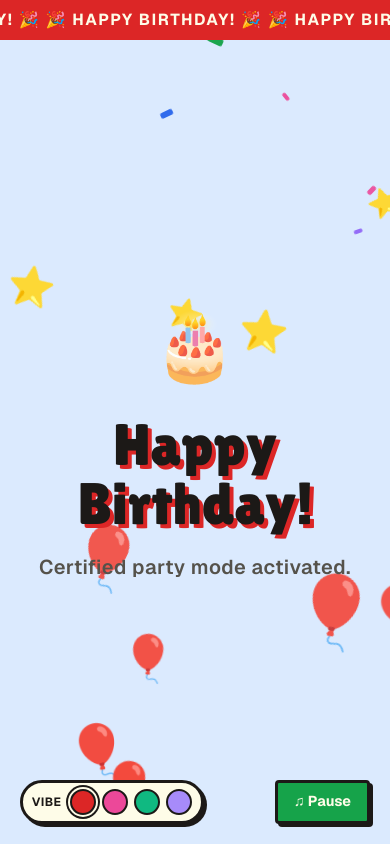
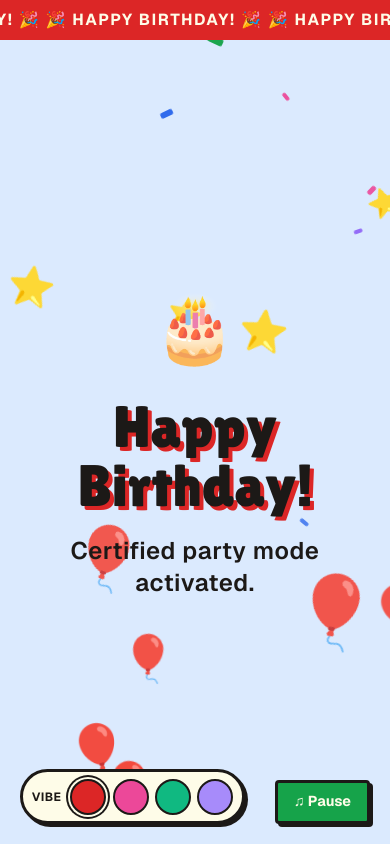
Before and after one commit to rplasc/birthday-site, a Next.js app: page / in a window 390 px wide. Both pictures are taken after a click on the button "Yes". Built offline with nearby package versions, Linux system fonts and the light colour scheme.

Commit message:
Matched marquee to the different themes and polished mobile padding

```diff
--- a/src/app/globals.css
+++ b/src/app/globals.css
@@ -455,7 +455,7 @@ body {
   cursor: pointer;
   text-decoration: underline;
   text-underline-offset: 3px;
-  padding: 0.25rem;
+  padding: 0.6rem 0.25rem;
   transition: color 0.1s;
 }
 
@@ -481,8 +481,8 @@ body {
 }
 
 .theme-swatch {
-  width: 1.6rem;
-  height: 1.6rem;
+  width: 2.25rem;
+  height: 2.25rem;
   border-radius: 999px;
   border: 2px solid var(--ink);
   cursor: pointer;
--- a/src/app/page.tsx
+++ b/src/app/page.tsx
@@ -144,8 +144,6 @@ function startLoop(ctx: AudioContext, config: MusicConfig): () => void {
   };
 }
 
-const MARQUEE_PARTY = "🎉 HAPPY BIRTHDAY! 🎉   ".repeat(24);
-
 export default function Home() {
   const [phase, setPhase] = useState<Phase>("prompt");
   const [noState, setNoState] = useState<NoState>("default");
@@ -174,6 +172,7 @@ export default function Home() {
 
   const themeDef = THEMES[theme];
   const marqueeTease = themeDef.teaseText.repeat(24);
+  const marqueeCelebrate = themeDef.celebrateMarquee.repeat(24);
 
   const [showShare, setShowShare] = useState(false);
   const [shareName, setShareName] = useState("");
@@ -322,7 +321,7 @@ export default function Home() {
                     .filter(Boolean)
                     .join(" ")}
                 >
-                  {noState === "sliding" ? "Birthday-specific page." : "No"}
+                  {noState === "sliding" ? "Wrong device." : "No"}
                 </button>
               )}
             </div>
@@ -385,7 +384,7 @@ export default function Home() {
           className="anim-marquee whitespace-nowrap font-bold text-base tracking-widest"
           style={{ color: "var(--btn-text)" }}
         >
-          {MARQUEE_PARTY}
+          {marqueeCelebrate}
         </div>
       </div>
 
@@ -467,7 +466,7 @@ export default function Home() {
           className="anim-bounce-cake select-none mb-4 block"
           style={{ fontSize: "clamp(4rem, 15vw, 6rem)" }}
           role="img"
-          aria-label="Celebration"
+          aria-label={`${themeDef.name} celebration`}
         >
           {themeDef.hero}
         </span>
@@ -483,8 +482,8 @@ export default function Home() {
           {name ? <>Happy Birthday,<br />{name}!</> : <>Happy<br />Birthday!</>}
         </h1>
         <p
-          className="text-xl font-semibold tracking-wide anim-caption-rise"
-          style={{ color: "var(--ink-soft)" }}
+          className="text-2xl font-semibold tracking-wide anim-caption-rise"
+          style={{ color: "var(--ink)" }}
         >
           {themeDef.celebrateCaption}
         </p>
--- a/src/app/themes.ts
+++ b/src/app/themes.ts
@@ -18,6 +18,7 @@ export interface ThemeDef {
   hero: string;
   confettiColors: string[];
   teaseText: string;
+  celebrateMarquee: string;
   celebrateCaption: string;
   modalTitle: string;
   music: MusicConfig;
@@ -32,6 +33,7 @@ export const THEMES: Record<Theme, ThemeDef> = {
     hero: "🎂",
     confettiColors: ["#dc2626", "#2563eb", "#16a34a", "#f59e0b", "#ec4899", "#8b5cf6"],
     teaseText: "✨  It's that time of year...  ✨     ",
+    celebrateMarquee: "🎉 HAPPY BIRTHDAY! 🎉   ",
     celebrateCaption: "Certified party mode activated.",
     modalTitle: "Send the party! 🎉",
     music: { waveType: "triangle", transpose: 0, tempoMul: 1.0, masterGain: 0.22 },
@@ -44,6 +46,7 @@ export const THEMES: Record<Theme, ThemeDef> = {
     hero: "👑",
     confettiColors: ["#f9a8d4", "#fbcfe8", "#fda4af", "#fcd5ce", "#f472b6"],
     teaseText: "💖  It's your special day...  💖     ",
+    celebrateMarquee: "💖 Happy Birthday, Princess! 💖   ",
     celebrateCaption: "Certified princess party activated.",
     modalTitle: "Send the sparkle! 💖",
     music: { waveType: "sine", transpose: 5, tempoMul: 1.1, masterGain: 0.22, harmonyInterval: 12, harmonyGain: 0.25 },
@@ -56,6 +59,7 @@ export const THEMES: Record<Theme, ThemeDef> = {
     hero: "🌻",
     confettiColors: ["#a7f3d0", "#bef264", "#99f6e4", "#fef9c3", "#fbcfe8"],
     teaseText: "🌿  A sweet day to celebrate...  🌿     ",
+    celebrateMarquee: "🌻 Happy Birthday! 🌻   ",
     celebrateCaption: "Certified garden party activated.",
     modalTitle: "Send the bloom! 🌸",
     music: { waveType: "triangle", transpose: 7, tempoMul: 0.88, masterGain: 0.22, harmonyInterval: 7, harmonyGain: 0.3 },
@@ -68,6 +72,7 @@ export const THEMES: Record<Theme, ThemeDef> = {
     hero: "🔮",
     confettiColors: ["#ddd6fe", "#c4b5fd", "#fbcfe8", "#bae6fd", "#f5d0fe"],
     teaseText: "✨  Make a wish tonight...  ✨     ",
+    celebrateMarquee: "✨ Make a wish! ✨   ",
     celebrateCaption: "Certified stardust party activated.",
     modalTitle: "Send the magic! ✨",
     music: { waveType: "sine", transpose: 3, tempoMul: 1.2, masterGain: 0.22, harmonyInterval: -12, harmonyGain: 0.18 },
```
